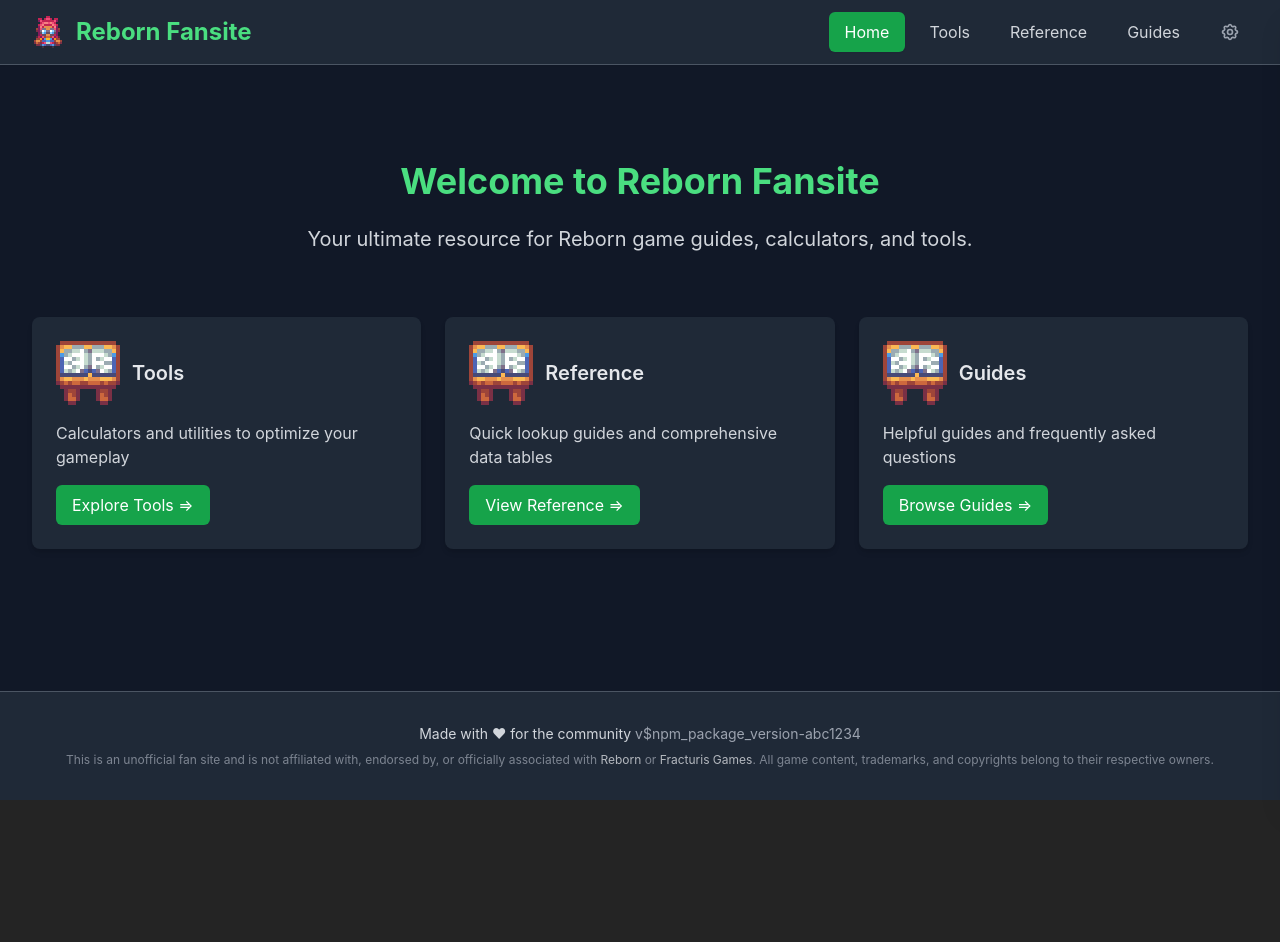
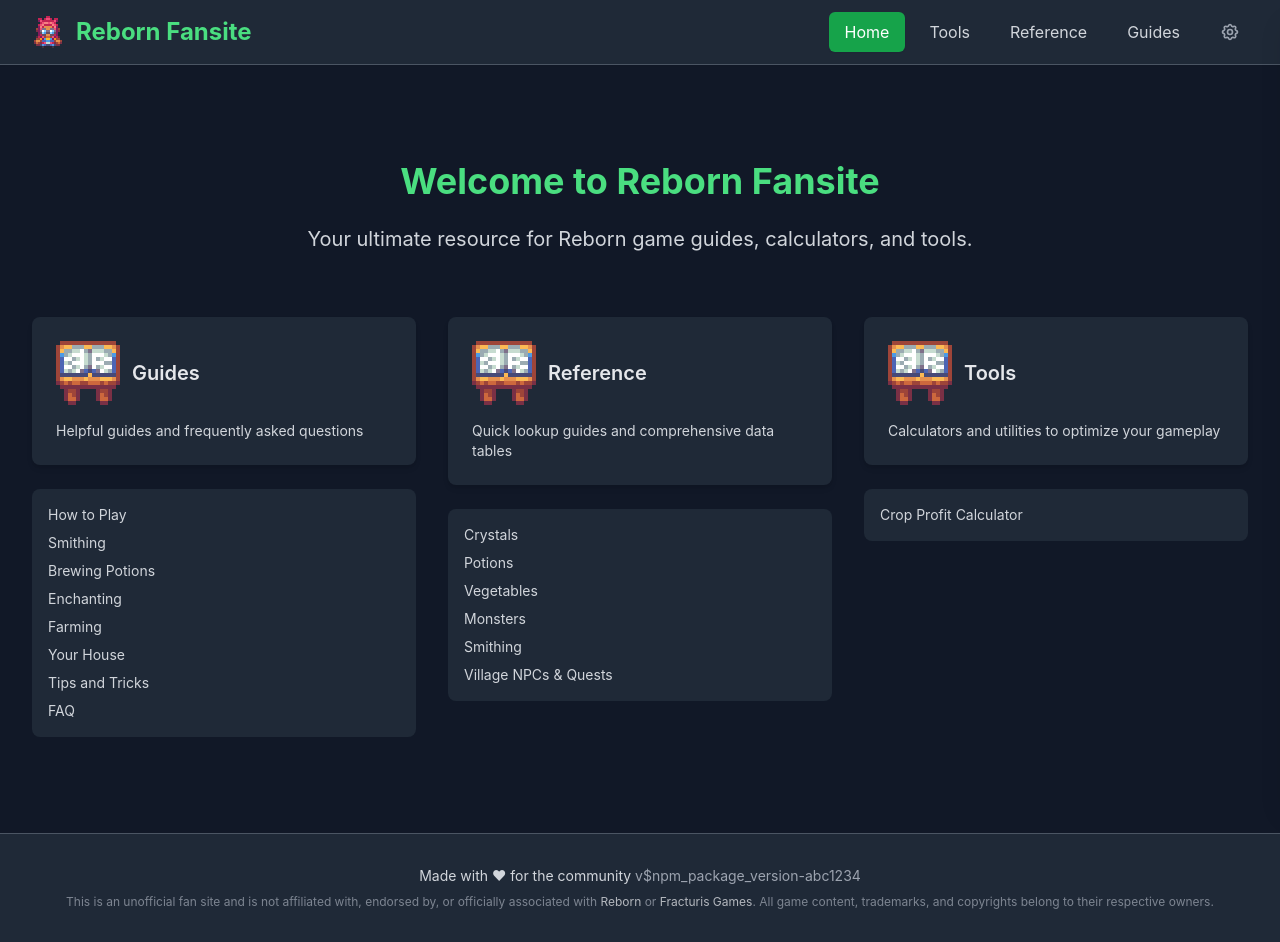
Before and after one commit to danjam/reborn-fansite, a React (Vite) app: page / in a window 1280 px wide. Before the commit the page ends 800 px from the top, so only its background shows below. Built offline with nearby package versions, Linux system fonts and the light colour scheme.

Commit message:
feat: changes pafe panel linking

```diff
--- a/src/components/PageCard.tsx
+++ b/src/components/PageCard.tsx
@@ -11,14 +11,24 @@ export type PageCardData = {
   icon: string;
   title: string;
   description: string;
-  linkLabel: string;
 };
 
 export const PageCard = memo(({ item }: { item: PageCardData }) => {
   const theme = useTheme();
 
+  // Extract the background color for hover effect
+  const hoverBg = theme.background.overlay.replace('bg-', 'hover:bg-');
+
   return (
-    <div className={theme.card()}>
+    <Link
+      to={item.id}
+      className={clsx(
+        theme.card(),
+        'block transition-colors duration-200',
+        hoverBg,
+        'focus:outline-none focus:ring-2 focus:ring-blue-500 focus:ring-offset-2'
+      )}
+    >
       <div className="flex items-start justify-between mb-4">
         <div className="flex items-center space-x-3">
           <PixelArtImage
@@ -32,15 +42,10 @@ export const PageCard = memo(({ item }: { item: PageCardData }) => {
         </div>
       </div>
 
-      <p className={clsx('mb-4', theme.text.secondary)}>{item.description}</p>
-
-      <Link
-        to={item.id}
-        className={theme.button('primary', { className: 'inline-block' })}
-      >
-        {item.linkLabel}
-      </Link>
-    </div>
+      <p className={clsx('mb-0 text-sm', theme.text.secondary)}>
+        {item.description}
+      </p>
+    </Link>
   );
 });
 
--- a/src/pages/GuidesPage.tsx
+++ b/src/pages/GuidesPage.tsx
@@ -17,7 +17,6 @@ const GUIDE_ARTICLES: PageCardData[] = [
     title: 'How to Play',
     description: 'Complete beginner guide to get started with Reborn gameplay',
     icon: reference,
-    linkLabel: 'View',
   },
   {
     id: 'smithing',
@@ -25,7 +24,6 @@ const GUIDE_ARTICLES: PageCardData[] = [
     description:
       'Mining, smelting, and crafting guide for weapons and equipment',
     icon: copper_bar,
-    linkLabel: 'View',
   },
   {
     id: 'brewing-potions',
@@ -33,14 +31,12 @@ const GUIDE_ARTICLES: PageCardData[] = [
     description:
       'Guide to potion crafting, ingredients, and brewing strategies',
     icon: health,
-    linkLabel: 'View',
   },
   {
     id: 'enchanting',
     title: 'Enchanting',
     description: 'Crystal crafting and magical enhancement guide',
     icon: radiate,
-    linkLabel: 'View',
   },
   {
     id: 'farming',
@@ -48,7 +44,6 @@ const GUIDE_ARTICLES: PageCardData[] = [
     description:
       'Complete guide to growing crops, farming mechanics, and optimization',
     icon: carrot,
-    linkLabel: 'View',
   },
   {
     id: 'your-house',
@@ -56,7 +51,6 @@ const GUIDE_ARTICLES: PageCardData[] = [
     description:
       'Housing upgrades, decorations, and building progression guide',
     icon: shield,
-    linkLabel: 'View',
   },
   {
     id: 'tips-and-tricks',
@@ -64,7 +58,6 @@ const GUIDE_ARTICLES: PageCardData[] = [
     description:
       'Advanced strategies and helpful tips to optimize your gameplay',
     icon: boost,
-    linkLabel: 'View',
   },
   {
     id: 'faq',
@@ -72,7 +65,6 @@ const GUIDE_ARTICLES: PageCardData[] = [
     description:
       'Common questions about Reborn gameplay, mechanics, and strategies',
     icon: reference,
-    linkLabel: 'View',
   },
 ];
 
--- a/src/pages/HomePage.tsx
+++ b/src/pages/HomePage.tsx
@@ -1,4 +1,7 @@
 // src/pages/HomePage.tsx
+import clsx from 'clsx';
+import { Link } from 'react-router-dom';
+
 import { reference } from '@/assets/img';
 import { PageCard, PageCardData } from '@/components/PageCard';
 import { useTheme } from '@/hooks/useTheme';
@@ -8,27 +11,49 @@ const HomePage = () => {
 
   const features: PageCardData[] = [
     {
-      id: 'tools',
+      id: 'guides',
       icon: reference,
-      title: 'Tools',
-      description: 'Calculators and utilities to optimize your gameplay',
-      linkLabel: 'Explore Tools ⇒',
+      title: 'Guides',
+      description: 'Helpful guides and frequently asked questions',
     },
     {
       id: 'reference',
       icon: reference,
       title: 'Reference',
       description: 'Quick lookup guides and comprehensive data tables',
-      linkLabel: 'View Reference ⇒',
     },
     {
-      id: 'guides',
+      id: 'tools',
       icon: reference,
-      title: 'Guides',
-      description: 'Helpful guides and frequently asked questions',
-      linkLabel: 'Browse Guides ⇒',
+      title: 'Tools',
+      description: 'Calculators and utilities to optimize your gameplay',
     },
   ];
+
+  // Child pages for each section
+  const childPages = {
+    guides: [
+      { title: 'How to Play', path: '/guides/how-to-play' },
+      { title: 'Smithing', path: '/guides/smithing' },
+      { title: 'Brewing Potions', path: '/guides/brewing-potions' },
+      { title: 'Enchanting', path: '/guides/enchanting' },
+      { title: 'Farming', path: '/guides/farming' },
+      { title: 'Your House', path: '/guides/your-house' },
+      { title: 'Tips and Tricks', path: '/guides/tips-and-tricks' },
+      { title: 'FAQ', path: '/guides/faq' },
+    ],
+    reference: [
+      { title: 'Crystals', path: '/reference/crystals' },
+      { title: 'Potions', path: '/reference/potions' },
+      { title: 'Vegetables', path: '/reference/vegetables' },
+      { title: 'Monsters', path: '/reference/monsters' },
+      { title: 'Smithing', path: '/reference/smithing' },
+      { title: 'Village NPCs & Quests', path: '/reference/villagers' },
+    ],
+    tools: [
+      { title: 'Crop Profit Calculator', path: '/tools/crop-calculator' },
+    ],
+  };
 
   return (
     <div className="py-16">
@@ -41,9 +66,34 @@ const HomePage = () => {
         </p>
       </div>
 
-      <div className="grid grid-cols-1 md:grid-cols-3 gap-6">
+      <div className="grid grid-cols-1 md:grid-cols-3 gap-8">
         {features.map(feature => (
-          <PageCard key={feature.id} item={feature} />
+          <div key={feature.id}>
+            <PageCard item={feature} />
+
+            {/* Child pages list */}
+            <div
+              className={clsx('mt-6 p-4 rounded-lg', theme.background.elevated)}
+            >
+              <ul className="space-y-2">
+                {childPages[feature.id as keyof typeof childPages].map(
+                  (child, index) => (
+                    <li key={index}>
+                      <Link
+                        to={child.path}
+                        className={clsx(
+                          'text-sm transition-colors hover:underline block',
+                          theme.text.secondary
+                        )}
+                      >
+                        {child.title}
+                      </Link>
+                    </li>
+                  )
+                )}
+              </ul>
+            </div>
+          </div>
         ))}
       </div>
     </div>
--- a/src/pages/ReferencePage.tsx
+++ b/src/pages/ReferencePage.tsx
@@ -16,7 +16,6 @@ const REFERENCE_ARTICLES: PageCardData[] = [
     title: 'Crystals',
     description: 'Complete list of all crystals and their magical effects',
     icon: boost,
-    linkLabel: 'View',
   },
   {
     id: 'potions',
@@ -24,7 +23,6 @@ const REFERENCE_ARTICLES: PageCardData[] = [
     description:
       'Complete list of all potions and their required ingredients for crafting',
     icon: health,
-    linkLabel: 'View',
   },
   {
     id: 'vegetables',
@@ -32,7 +30,6 @@ const REFERENCE_ARTICLES: PageCardData[] = [
     description:
       'Complete guide to all vegetables, growing times, prices, and potion usage',
     icon: carrot,
-    linkLabel: 'View',
   },
   {
     id: 'monsters',
@@ -40,7 +37,6 @@ const REFERENCE_ARTICLES: PageCardData[] = [
     description:
       'Comprehensive guide to all monsters, their loot drops, and locations',
     icon: baby_slime_red,
-    linkLabel: 'View',
   },
   {
     id: 'smithing',
@@ -48,7 +44,6 @@ const REFERENCE_ARTICLES: PageCardData[] = [
     description:
       'Mining, smelting, and metalworking guide including ores, bars, and equipment',
     icon: copper_bar,
-    linkLabel: 'View',
   },
   {
     id: 'villagers',
@@ -56,7 +51,6 @@ const REFERENCE_ARTICLES: PageCardData[] = [
     description:
       'Guide to all villagers, their special functions, and services',
     icon: katie,
-    linkLabel: 'View',
   },
 ];
 
--- a/src/pages/ToolsPage.tsx
+++ b/src/pages/ToolsPage.tsx
@@ -12,7 +12,6 @@ const TOOLS_LIST: PageCardData[] = [
     title: 'Crop Profit Calculator',
     icon: carrot,
     description: 'Calculate optimal crop profits and farming strategies',
-    linkLabel: 'View Crop Calculator →',
   },
 ];
 
```
